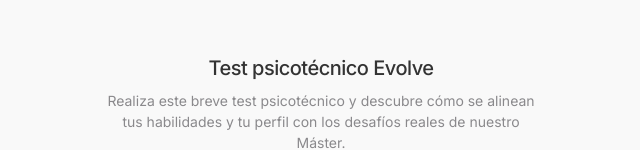
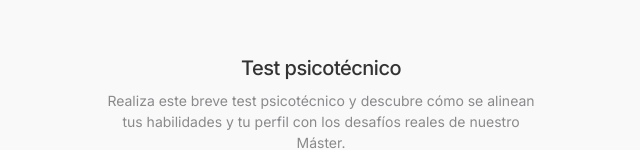
Before and after one commit to amorber/test.psicotecnico.evolve, a React (Vite) app: page / in a window 1280 px wide. Shown: the part 184-334 px from the top of the page, without its empty margins (319-959 px from the left). Built offline with nearby package versions, Linux system fonts and the light colour scheme.

Commit message:
Remove "Evolve" from title
Removes the word "Evolve" from the psychometric test title.

```diff
--- a/src/components/PsychometricTest.tsx
+++ b/src/components/PsychometricTest.tsx
@@ -1,4 +1,3 @@
-
 import { useState } from "react";
 import { Question, Answer, TestResult, questions, testimonials, calculateTestResult } from "@/lib/psychometric-data";
 import QuestionCard from "./QuestionCard";
@@ -46,15 +45,13 @@ const PsychometricTest = () => {
     setFormSubmitted(true);
   };
 
-  // Ensure we have a valid current question
   const currentQuestion = questions[currentQuestionIndex];
-  // Get the current question's selected answer if it exists
   const selectedAnswer = currentQuestion ? answers[currentQuestion.id] : null;
 
   return (
     <div className="flex flex-col space-y-8 py-6 px-4 sm:px-6 md:px-8 max-w-4xl mx-auto">
       <div className="text-center mb-6">
-        <h1 className="text-lg sm:text-xl font-medium mb-2">Test psicotécnico Evolve</h1>
+        <h1 className="text-lg sm:text-xl font-medium mb-2">Test psicotécnico</h1>
         <p className="text-sm text-notion-mediumGray max-w-md mx-auto sm:text-sm text-xs">
           Realiza este breve test psicotécnico y descubre cómo se alinean tus habilidades y tu perfil con los desafíos reales de nuestro Máster.
         </p>
```
